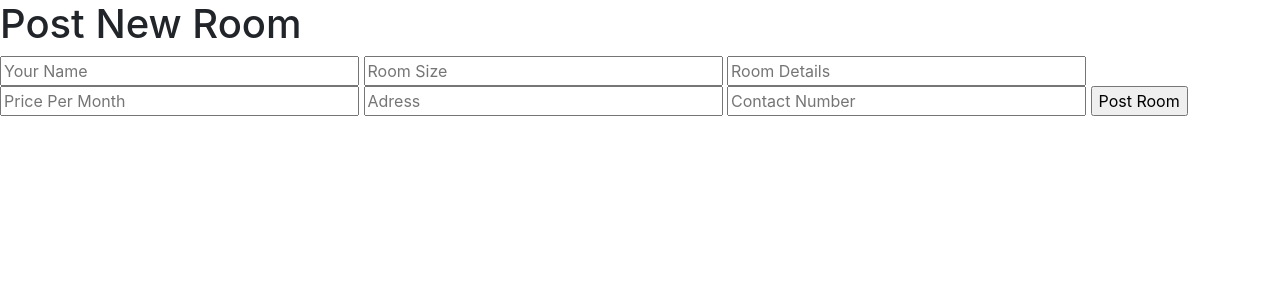
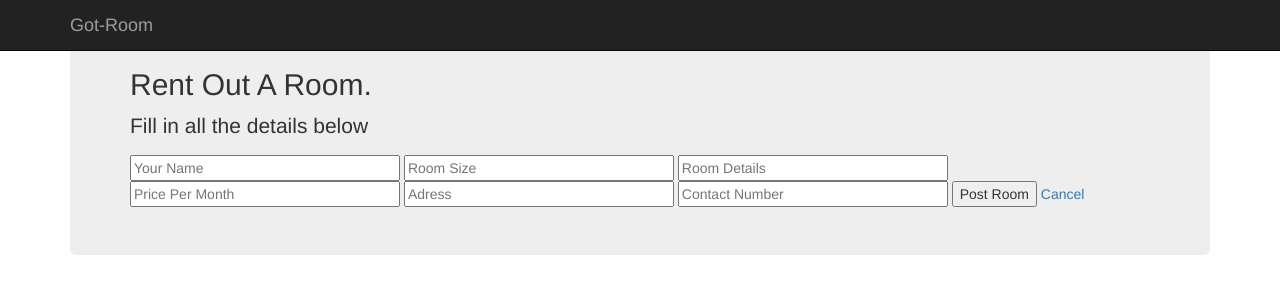
Before and after one commit to CruzanCaramele/FlaskApp, a Flask app: page /university/1/rooms/new/ in a window 1280 px wide. Shown: the top 300 px of the page. Run offline with Flask 2, Linux system fonts and the light colour scheme; some libraries are stand-ins or nearby versions.

Commit message:
modify layour of newroom template with input form in jumbotron just as in newuni page

```diff
--- a/templates/newroom.html
+++ b/templates/newroom.html
@@ -1,16 +1,41 @@
 <!DOCTYPE html>
 <html lang="en">
-	<head>
-		<meta charset="utf8">
-		<meta http-equiv="X-UA-Compatible" content="IE=edge">
-		<meta name="viewport" content="width=device-width, initial-scale=1">
-		<title>New Room</title>
-		<link href='http://fonts.googleapis.com/css?family=Dosis' rel='stylesheet' type='text/css'>
-		<link rel="stylesheet" type="text/css" href="css/bootstrap.min.css">
-		<link rel="stylesheet" type="text/css" href="css/styles.css">
-	</head>
+<head>
+	<meta charset="utf-8">
+	<meta http-equiv="X-UA-Compatible" content="IE=edge">
+	<meta name="viewport" content="width=device-width, initial-scale=1">
+	<meta name="description" content="off-campus rooms for rent near popular universities in malaysia">
+	<meta name="author" content="Hamza Yahaya">
+	<title>Got-Room</title>
+
+	<!-- Bootstrap -->
+	<link rel="stylesheet" href="//maxcdn.bootstrapcdn.com/font-awesome/4.3.0/css/font-awesome.min.css">
+	<link rel="stylesheet" href="https://maxcdn.bootstrapcdn.com/bootstrap/3.3.2/css/bootstrap.min.css">
+</head>
 <body>
-	<h1>Post New Room</h1>
+	<div class="navbar navbar-inverse navbar-fixed-top" role="navigation">
+		<div class="container">
+			<div class="navbar-header">
+				<button type="button" class="navbar-toggle" data-toggle="collapse" data-target=".navbar-collapse">
+					<span class="sr-only">Toggle navigation</span>
+					<span class="icon-bar"></span>
+					<span class="icon-bar"></span>
+					<span class="icon-bar"></span>
+				</button>
+				<a class="navbar-brand" href="{{url_for('showUniversities')}}">Got-Room</a>
+			</div><!--navbar-header-->
+			<div class="collapse navbar-collapse">
+				<ul class="nav navbar-nav">
+
+				</ul>
+			</div><!--collapse navbar-collapse-->
+		</div>
+	</div><!--navbar-->
+    <div class="container">
+
+      <div class="jumbotron">
+        <h2>Rent Out A Room.</h2>
+        <p class="lead">Fill in all the details below</p>
 	<form action="{{url_for('newRoom', university_id=university_id)}}" method="POST">
 		<input type="text" size="30" name="ownerName" placeholder="Your Name">
 		<input type="text" size="30" name="roomSize" placeholder="Room Size">
@@ -19,6 +44,10 @@
 		<input type="text" size="30" name="adress" placeholder="Adress">
 		<input type="text" size="30" name="phoneNum" placeholder="Contact Number">
 		<input type="submit" size="25" value="Post Room">
+		<a href="{{url_for('showRooms', university_id=university_id)}}">Cancel</a>
 	</form>
+
+      </div><!--jumbotron-->
+      </div>
 </body>
 </html>
--- a/templates/newuni.html
+++ b/templates/newuni.html
@@ -35,7 +35,7 @@
 
       <div class="jumbotron">
         <h2>Add A New University.</h2>
-        <p class="lead">Can't find your University from the list ? Go ahead and add it's name and it's city location .
+        <p class="lead">Can't find your University from the list ? Go ahead and add it's name and it's city location</p>
 	<form action="{{url_for('newUniversity')}}" method="POST">
 		<div class="container">
 			<div class="row">
@@ -52,8 +52,7 @@
 	</form>
 
       </div><!--jumbotron-->
-
-
+      </div>
 
 </body>
 </html>
```
